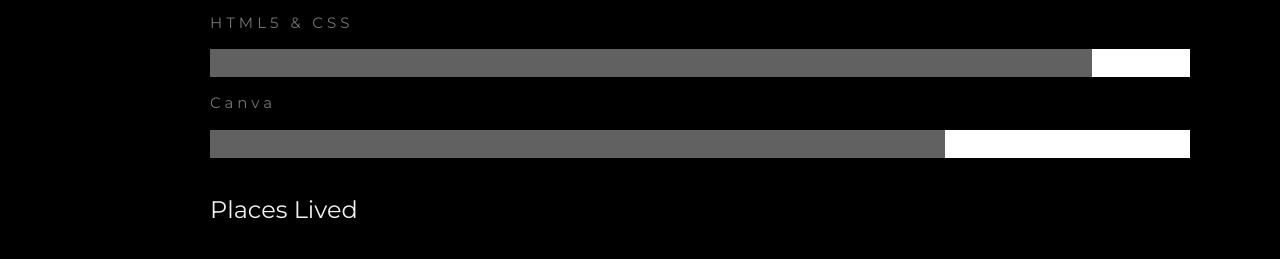
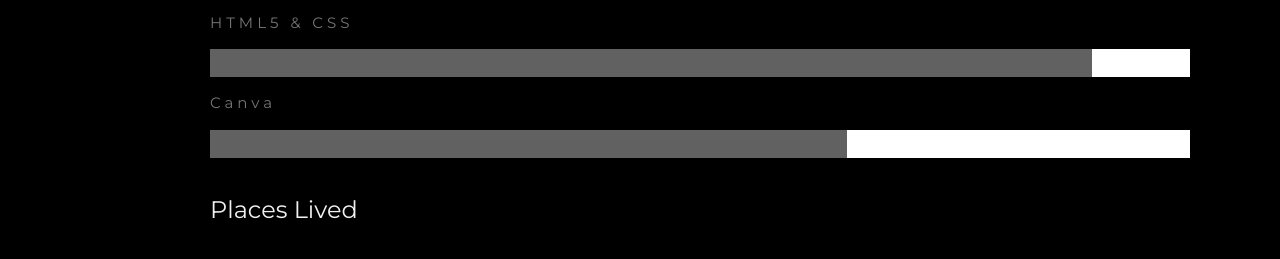
Before and after one commit to ThatRandomGuy09/ThatRandomGuy09.github.io, a plain HTML site: page index.html in a window 1280 px wide. Shown: the part 1229-1488 px from the top of the page. Drawn offline with nearby package versions, Linux system fonts and the light colour scheme; grey boxes are pictures that could not be loaded.

Commit message:
Update index.html

```diff
--- a/index.html
+++ b/index.html
@@ -98,8 +98,9 @@ body, h1,h2,h3,h4,h5,h6 {font-family: "Montserrat", sans-serif}
     </div>
   <p class="w3-wide w3-hover-black">Canva</p>
     <div class="w3-white w3-hover-red">
-      <div class="w3-dark-grey w3-hover-green" style="height:28px;width:75%"></div>
+      <div class="w3-dark-grey w3-hover-green" style="height:28px;width:65%"></div>
     </div>
+
 
 
     <!--<div class="w3-row w3-center w3-padding-16 w3-section w3-light-grey">
```
